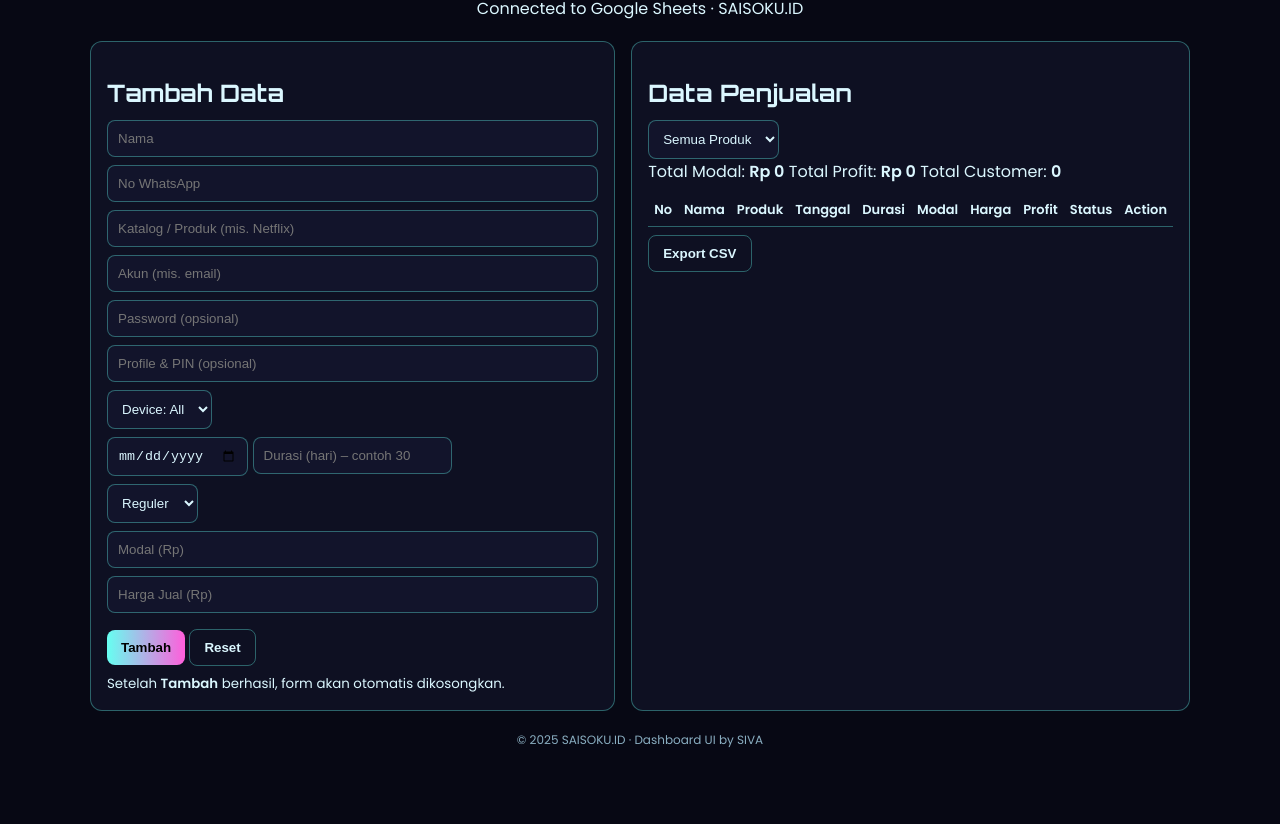
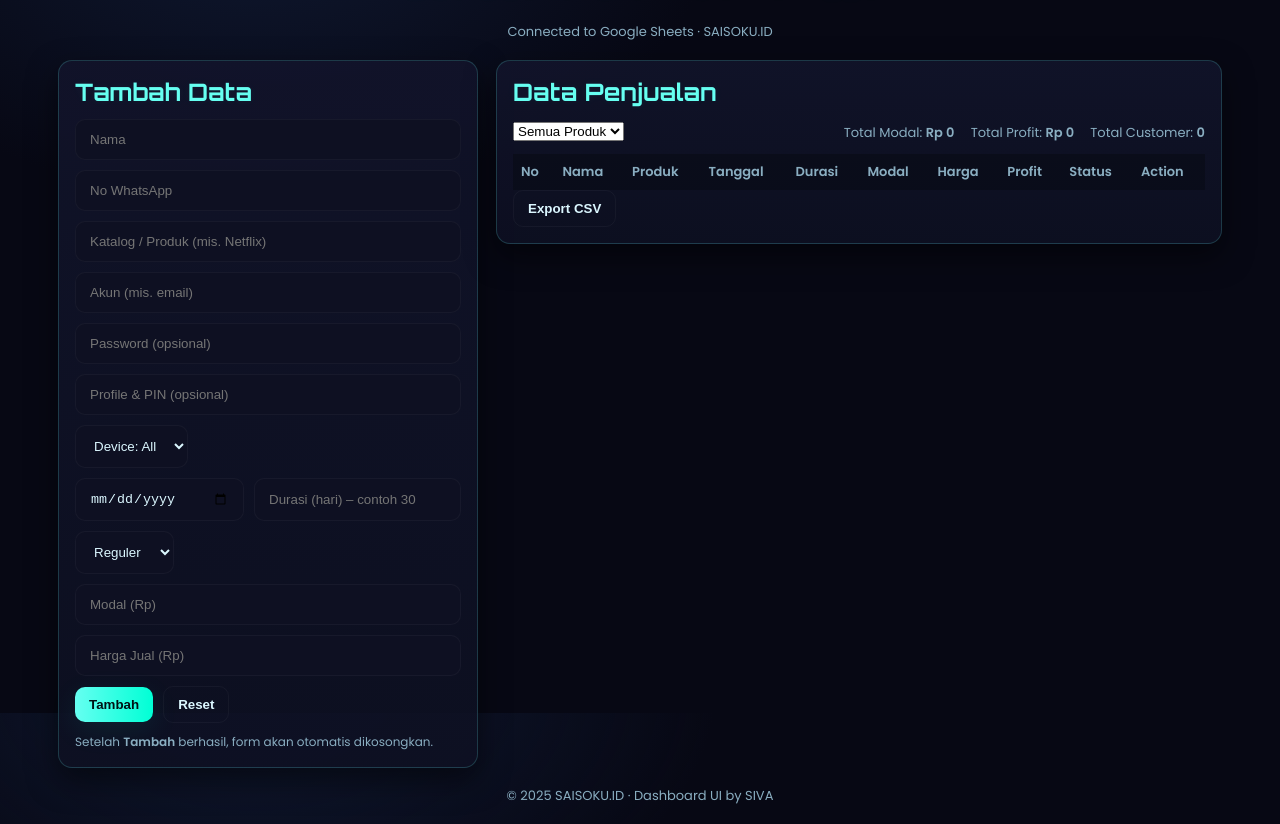
Before and after one commit to saisoku2024/WebDashboardPremApps, a plain HTML site: page index.html in a window 1280 px wide. Shown: the part 115-939 px from the top of the page. Before the commit the page ends 915 px from the top, so only its background shows below. Drawn offline with Linux system fonts and the light colour scheme; no server answers.

Commit message:
Update style.css

```diff
--- a/style.css
+++ b/style.css
@@ -1,22 +1,74 @@
-:root {
-  --bg:#070814; --panel:#0e1022; --text:#dbf7ff;
-  --muted:#8aaec1; --neon:#66fff1; --pink:#ff5edb;
-  --border:rgba(102,255,241,.35);
+/* style.css — SAISOKU Dashboard (compact + neon theme + toast + responsive) */
+:root{
+  --bg:#070814; --panel:#0e1022; --panel2:#12142b; --text:#dbf7ff;
+  --muted:#8aaec1; --neon:#66fff1; --pink:#ff5edb; --accent:#00ffd5;
+  --ring:#65ffe9; --border: rgba(102,255,241,.18);
+  --glass: rgba(255,255,255,0.03);
 }
-body{margin:0;background:var(--bg);color:var(--text);font-family:Poppins,sans-serif;}
-.wrap{max-width:1100px;margin:auto;padding:20px;}
-.header{text-align:center;margin-bottom:20px;}
-.logo{font-family:Orbitron,sans-serif;background:linear-gradient(90deg,var(--neon),var(--pink));-webkit-background-clip:text;color:transparent;}
-.grid{display:grid;gap:16px;grid-template-columns:1fr 1fr;}
-.card{background:var(--panel);padding:16px;border:1px solid var(--border);border-radius:12px;}
-.card-title{font-family:Orbitron,sans-serif;margin-bottom:12px;}
-.fields{display:flex;flex-direction:column;gap:8px;}
-input,select{padding:10px;border-radius:8px;border:1px solid var(--border);background:#12142b;color:var(--text);}
-.btn{margin-top:8px;padding:10px 14px;background:linear-gradient(90deg,var(--neon),var(--pink));border:none;border-radius:8px;cursor:pointer;font-weight:700;}
-.btn.ghost{background:transparent;border:1px solid var(--border);color:var(--text);}
-table{width:100%;border-collapse:collapse;margin-top:10px;}
-th,td{border-bottom:1px solid var(--border);padding:6px;text-align:left;font-size:13px;}
-.status-active{color:#0f0;} .status-expired{color:#f55;}
-.summary{margin-top:10px;font-size:14px;color:var(--muted);}
-.footer{text-align:center;margin-top:20px;font-size:12px;color:var(--muted);}
-@media(max-width:900px){.grid{grid-template-columns:1fr;}}
+
+*{box-sizing:border-box}
+html,body{height:100%; margin:0; font-family:Poppins,Inter,system-ui,Arial,sans-serif; background:
+  radial-gradient(60% 60% at 20% 0%, #0f1830 0%, transparent 60%),
+  var(--bg); color:var(--text); -webkit-font-smoothing:antialiased}
+
+/* layout */
+.wrap{max-width:1200px;margin:28px auto;padding:18px}
+.header{ text-align:center; margin-bottom:18px }
+.brand .logo{ font-family:Orbitron,Poppins; font-size:28px; font-weight:700;
+  background:linear-gradient(90deg,var(--neon),var(--pink));
+  -webkit-background-clip:text;background-clip:text;color:transparent; text-shadow:0 4px 30px rgba(102,255,241,.06) }
+.tag{color:var(--muted); font-size:13px; margin-top:6px}
+
+/* grid */
+main.grid{display:grid; grid-template-columns: 420px 1fr; gap:18px; align-items:start}
+.card{background: linear-gradient(180deg, rgba(18,20,43,.88), rgba(14,16,34,.88));
+  border-radius:14px; border:1px solid var(--border); padding:16px; box-shadow:0 12px 30px rgba(0,0,0,.5)}
+.card-title{font-family:Orbitron,Poppins; font-weight:700; margin:0 0 12px; color:var(--neon); text-shadow:0 0 8px rgba(102,255,241,.06)}
+
+/* form */
+.fields{display:flex;flex-direction:column;gap:10px}
+.fields input, .fields select, .fields textarea{
+  background:var(--panel); color:var(--text); border:1px solid rgba(255,255,255,.04);
+  padding:12px 14px; border-radius:10px; outline:none;
+}
+.fields input:focus, .fields select:focus{ box-shadow:0 0 0 8px rgba(102,255,241,.04); border-color:var(--ring) }
+
+/* row */
+.row{display:grid; grid-template-columns:1fr 1fr; gap:10px}
+.actions-row{display:flex; gap:10px; align-items:center}
+.muted{font-size:12px;color:var(--muted)}
+
+/* buttons */
+.btn{cursor:pointer; border:none; padding:10px 14px; border-radius:10px; font-weight:700}
+.btn.primary{background:linear-gradient(90deg,var(--neon),var(--accent)); color:#001214; box-shadow:0 8px 30px rgba(0,255,213,.08)}
+.btn.ghost{background:transparent; color:var(--text); border:1px solid rgba(255,255,255,.04)}
+.btn.small{padding:6px 8px; font-size:13px}
+
+/* table */
+.table-wrap{overflow:auto; max-height:520px}
+.data-table{width:100%; border-collapse:collapse; font-size:13px}
+.data-table thead th{ position:sticky; top:0; background:rgba(8,10,20,.6); padding:8px; text-align:left; color:var(--muted)}
+.data-table tbody td{padding:10px 8px; border-top:1px dashed rgba(255,255,255,.03); vertical-align:middle}
+.data-table tbody tr td:first-child{width:34px}
+.status-active{color:#00ffb2; font-weight:700}
+.status-expired{color:#ff7b7b; font-weight:700}
+
+/* toolbar & summary */
+.toolbar{display:flex;justify-content:space-between;align-items:center;margin-bottom:10px;gap:12px}
+.summary-inline span{display:inline-block;margin-left:12px;color:var(--muted);font-size:13px}
+
+/* footer */
+.footer{text-align:center;color:var(--muted);margin-top:18px;font-size:13px}
+
+/* toast */
+#toast{position:fixed; right:18px; bottom:18px; z-index:9999; min-width:220px; max-width:420px;
+  padding:12px 14px; border-radius:10px; font-weight:700; color:#002; background:linear-gradient(90deg,#bfffe7,#c3fff7);
+  box-shadow:0 12px 40px rgba(0,0,0,.6); opacity:0; transform:translateY(6px); transition:all .18s ease}
+#toast.ok{ background: linear-gradient(90deg,var(--neon),var(--accent)); color:#001214 }
+#toast.err{ background: linear-gradient(90deg,#ff9b9b,#ffbdbd); color:#200 }
+
+/* responsive */
+@media (max-width: 980px) {
+  main.grid{grid-template-columns: 1fr; padding-bottom:40px}
+  .table-wrap{max-height:360px}
+}
```
